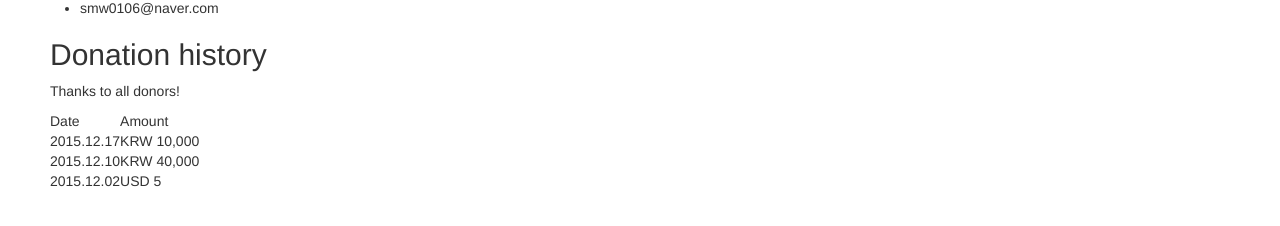
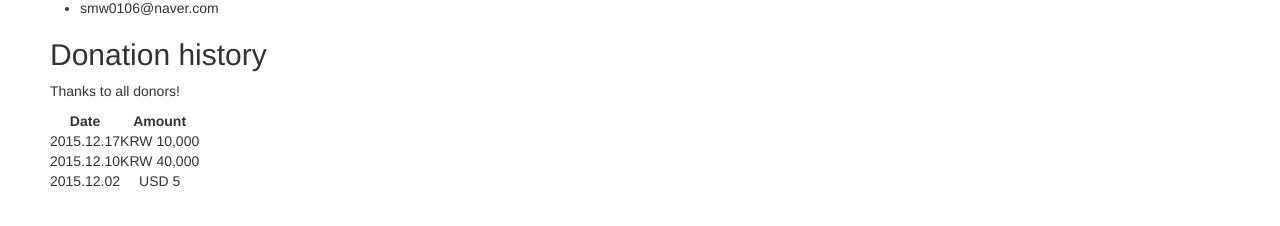
Before and after one commit to dasom-im/dasom-im.github.io, a Jekyll site: the page built from donate.md, in a window 1280 px wide. Shown: the part 504-730 px from the top of the page. Built offline with Jekyll 4.4.1, drawn with Linux system fonts in a browser that asks for light colours.

```diff
--- a/donate.md
+++ b/donate.md
@@ -25,7 +25,8 @@ Money you donated will be used for making and developing Dasom IM better
 
 Thanks to all donors!
 
-| Date | Amount |
-| 2015.12.17 | KRW 10,000 |
-| 2015.12.10 | KRW 40,000 |
-| 2015.12.02 | USD 5 |
+| Date | Amount
+|:-:|:-:
+| 2015.12.17 | KRW 10,000
+| 2015.12.10 | KRW 40,000
+| 2015.12.02 | USD 5
```
